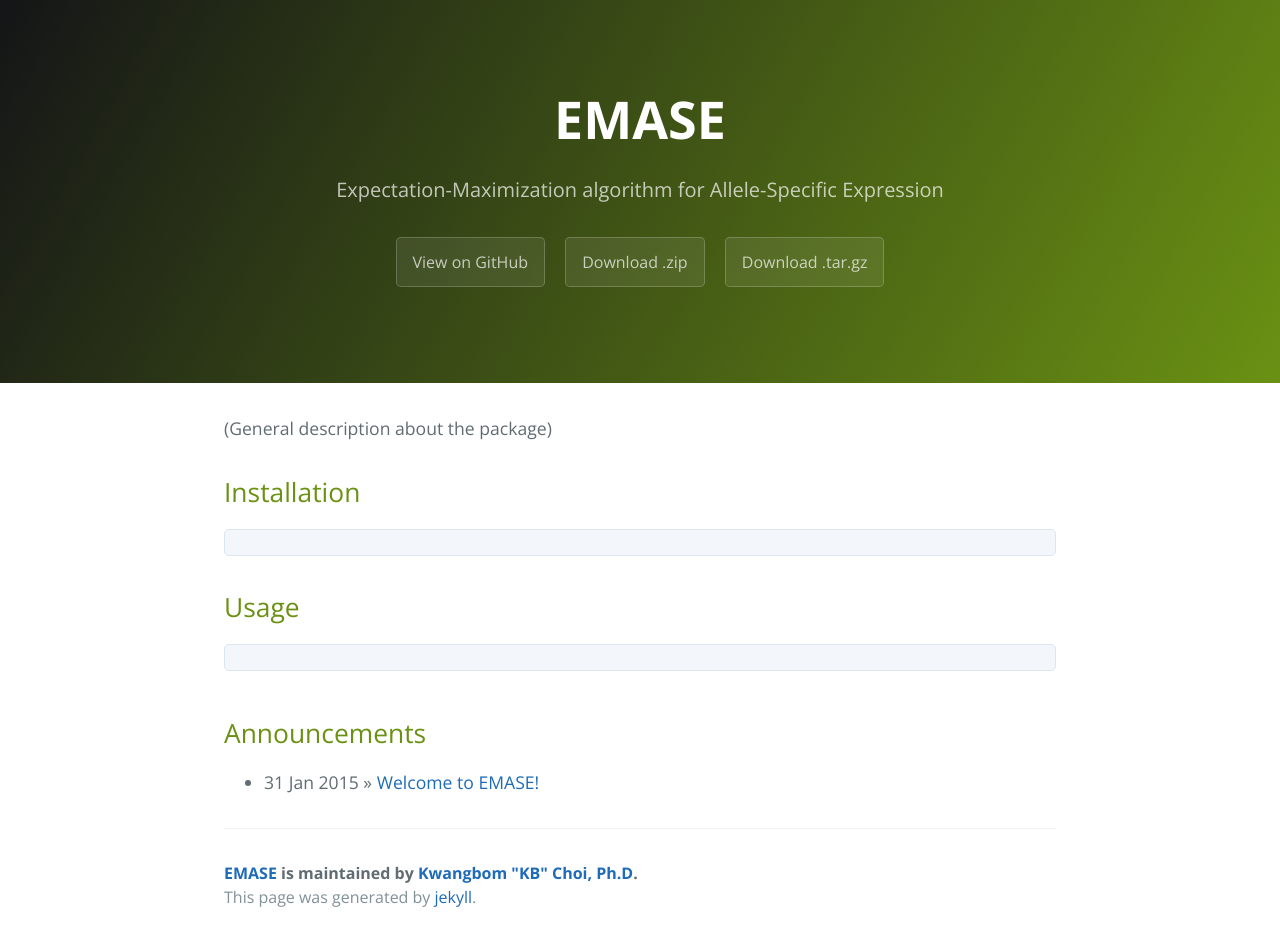
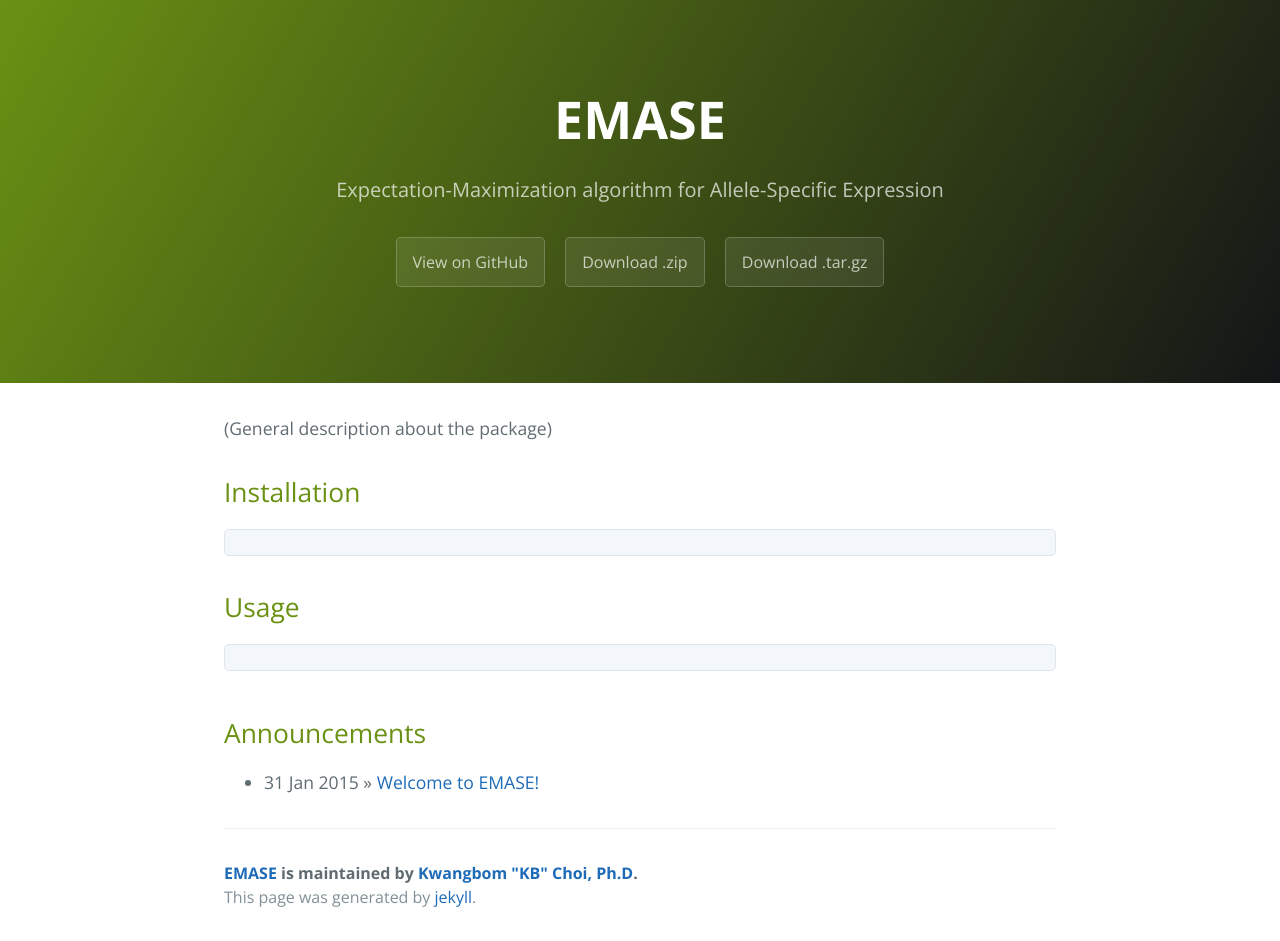
Before and after one commit to churchill-lab/emase, a Jekyll site: the page built from index.html, in a window 1280 px wide. Built offline with Jekyll 4.4.1, drawn with Linux system fonts in a browser that asks for light colours; the list of posts is cut into pages by our own code.

Commit message:
[kbchoi] Refined index.html

```diff
--- a/css/cayman.css
+++ b/css/cayman.css
@@ -139,7 +139,7 @@ a:hover { text-decoration: underline; }
 @media screen and (max-width: 42em) { .btn { display: block; width: 100%; padding: 0.75rem; font-size: 0.9rem; }
   .btn + .btn { margin-top: 1rem; margin-left: 0; } }
 
-.page-header { color: #fff; text-align: center; background-color: #6A9113; background-image: linear-gradient(120deg, #141517, #6A9113); }
+.page-header { color: #fff; text-align: center; background-color: #141517; background-image: linear-gradient(120deg, #6A9113, #141517); }
 @media screen and (min-width: 64em) { .page-header { padding: 5rem 6rem; } }
 @media screen and (min-width: 42em) and (max-width: 64em) { .page-header { padding: 3rem 4rem; } }
 @media screen and (max-width: 42em) { .page-header { padding: 2rem 1rem; } }
```
